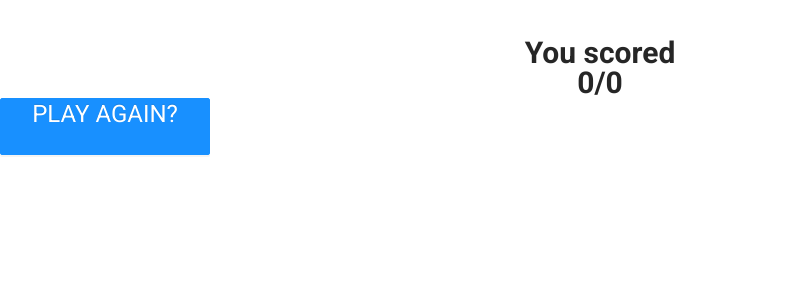
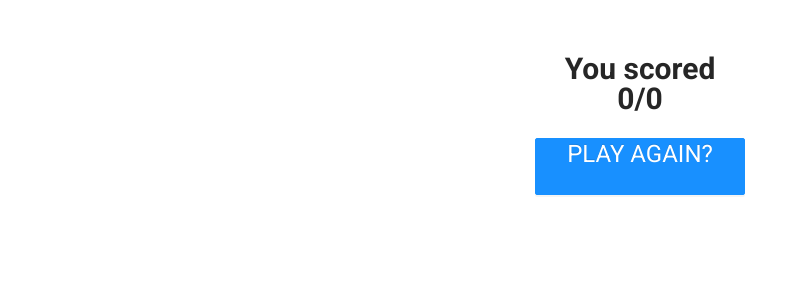
Before and after one commit to sudolann/quiz, a React (Create React App) app: page /results in a window 1280 px wide. Shown: the top 300 px of the page, without its empty margins (0-808 px from the left). Built offline with nearby package versions, Linux system fonts and the light colour scheme.

Commit message:
added global css, results component edited, redux edited

```diff
--- a/package.json
+++ b/package.json
@@ -21,6 +21,7 @@
     "@testing-library/dom": "^7.24.3",
     "@testing-library/jest-dom": "^4.2.4",
     "@testing-library/react": "^9.3.2",
+    "@types/html-entities": "^1.2.16",
     "@types/node": "^12.12.34",
     "@types/react": "^16.9.32",
     "@types/react-dom": "^16.9.6",
--- a/src/App.scss
+++ b/src/App.scss
@@ -24,6 +24,23 @@ h1 {
     }
 }
 
+p {
+
+    font-size: 0.85rem;
+    line-height: 1.2rem;
+
+
+    @media (min-width: $breakpoint-tablet) {
+        font-size: 1rem;
+        line-height: 1.45rem;
+    }
+
+    @media (min-width: $breakpoint-desktop) {
+        font-size: 1.3rem;
+        line-height: 1.85rem;
+    }
+}
+
 #quiz-btn {
     text-transform: uppercase;
     font-size: 0.9rem;
@@ -38,7 +55,7 @@ h1 {
 
     @media (min-width: $breakpoint-desktop) {
         font-size: 1.5rem;
-        padding: .67rem 1.95rem;
+        padding: .6rem 1.95rem;
         height: 3.55rem;
     }
 }
--- a/src/components/questionCard/QuestionCard.scss
+++ b/src/components/questionCard/QuestionCard.scss
@@ -19,7 +19,6 @@
     min-height: 500px;
   }
 }
-
 
 .question__card {
   box-shadow: 0px 0px 8px 0px rgba(130, 130, 130, 0.64);
@@ -46,19 +45,6 @@
     transform: translate(-50%, -80%);
     width: 70%;
     text-align: center;
-        font-size: 0.85rem;
-        line-height: 1.2rem;
-
-
-        @media (min-width: $breakpoint-tablet) {
-            font-size: 1rem;
-            line-height: 1.45rem;
-        }
-
-        @media (min-width: $breakpoint-desktop) {
-            font-size: 1.3rem;
-            line-height: 1.85rem;
-        }
   }
 }
 
--- a/src/components/results/Results.scss
+++ b/src/components/results/Results.scss
@@ -1,13 +1,70 @@
+@import '../../styles/constants.scss';
+@import '../../styles/constants.scss';
+
 .results {
-    max-width: 1200px;
+    max-width: 700px;
+    margin: 0 auto;
+    min-width: 300px;
+    padding: 1rem 3rem;
+
+    #quiz-btn {
+        @media (min-width: $breakpoint-desktop) {
+            padding: 0.8rem 1.95rem;
+        }
+    }
+}
+
+.results__title {
+    margin-bottom: 1.5rem;
+}
+
+.results__questions {
+    display: flex;
+    flex-direction: column;
+    align-items: left;
+    justify-content: center;
+
+    #quiz-btn {
+        align-self: center;
+    }
 }
 
 .results__question__item {
     display: flex;
     justify-content: left;
+    align-items: center;
+    width: 100%;
+    border-bottom: 1px solid $light-grey;
+    padding: 0.7rem 0;
+
+
+    @media (min-width: $breakpoint-tablet) {
+        padding: 1rem 0;
+    }
+
+    @media (min-width: $breakpoint-desktop) {
+        padding: 1.2rem 0;
+    }
+
+    &:last-of-type {
+        margin-bottom: 1rem;
+    }
+
+    .svg {
+        padding: 0.4rem;
+    }
 
     svg {
-        width: 10px;
+        width: 0.8rem;
         height: auto;
+
+        @media (min-width: $breakpoint-tablet) {
+            width: 1rem;
+        }
+
+        @media (min-width: $breakpoint-desktop) {
+            min-height: 1.2rem;
+        }
     }
+
 }
--- a/src/components/results/Results.tsx
+++ b/src/components/results/Results.tsx
@@ -18,6 +18,7 @@ export const Results: FunctionComponent = (): ReactElement => {
     const res = acc + item;
     return res;
   }, 0);
+
   return (
     <div className='results'>
       <div className='results__title'>
--- a/src/state/quiz/actions/index.ts
+++ b/src/state/quiz/actions/index.ts
@@ -3,6 +3,7 @@ import { FETCH_QUIZ } from '../constants';
 import { createAction } from '@reduxjs/toolkit';
 import { QuestionsProps } from '../reducer';
 import { DifficultyLevel } from '../../../components/quizForm/QuizForm';
+import * as ent from 'html-entities';
 
 export const actionFetchQuizPending = createAction(FETCH_QUIZ.PENDING);
 
@@ -14,7 +15,6 @@ export const actionFetchQuizFailure = createAction(FETCH_QUIZ.FAILURE, (message:
 }));
 
 export function fetchQuestions(difficulty: DifficultyLevel, amount: number): AppThunk {
-  console.log(amount, difficulty);
   return async (dispatch: (arg0: { payload: QuestionsProps[] | string; type: string }) => void): Promise<void> => {
     const request = fetch(`https://opentdb.com/api.php?amount=${amount}&difficulty=${difficulty}&type=boolean`);
     dispatch(actionFetchQuizPending());
@@ -25,9 +25,11 @@ export function fetchQuestions(difficulty: DifficultyLevel, amount: number): App
       if (data.response_code !== 0) {
         dispatch(actionFetchQuizFailure('Problem with fetch questions, please try later'));
       } else {
+        const Entities = ent.AllHtmlEntities;
+        const entities = new Entities();
         const results = data.results.reduce((acc: QuestionsProps[], item: QuestionsProps) => {
           const { category, question, correct_answer } = item;
-          return [...acc, { category, question, correct_answer }];
+          return [...acc, { category, question: entities.decode(question), correct_answer }];
         }, []);
         dispatch(actionFetchQuizSuccess(results));
       }
--- a/src/styles/constants.scss
+++ b/src/styles/constants.scss
@@ -4,4 +4,5 @@ $breakpoint-desktop: 992px;
 
 $blue: #2890f6;
 $dark-grey: #1d1d1e;
+$light-grey: #94949450;
 $red:#f9111f;
```
Also changed, not shown: 1 other file (tests, documents, lock files or other folders). Lines whose indentation alone changed are shown as unchanged.
